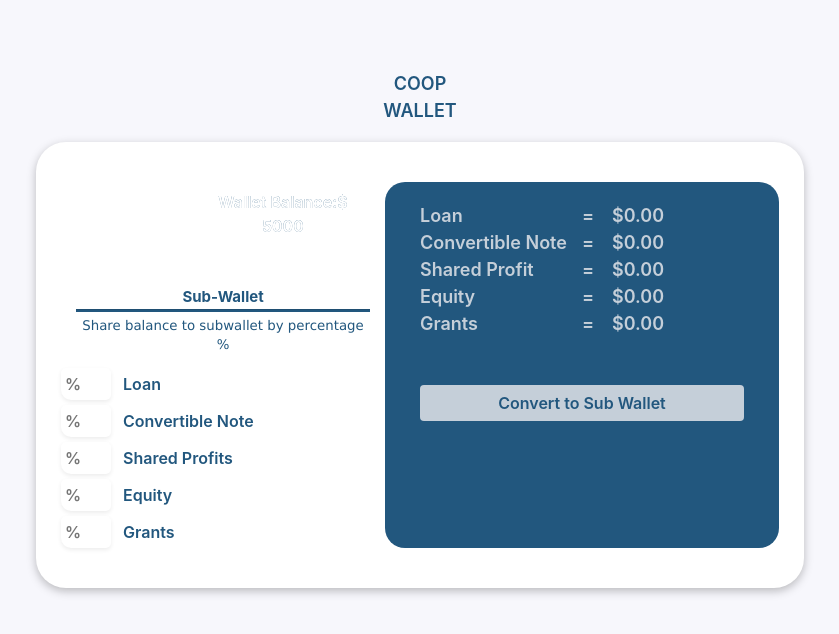
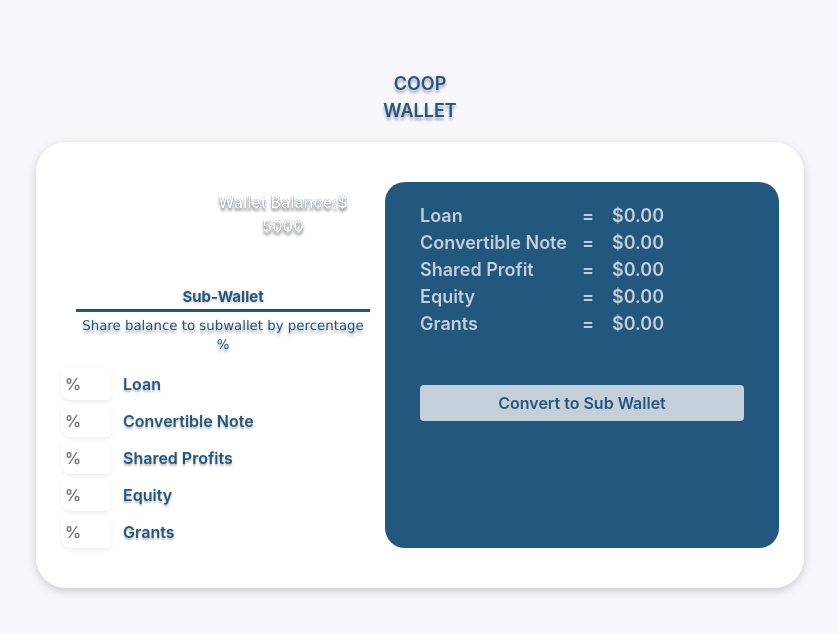
Before and after one commit to kufre-abasi/percentage-calculator, a plain HTML site: page index.html in a window 1280 px wide. Shown: the whole page, without its empty margins (220-1059 px from the left). Drawn offline with nearby package versions, Linux system fonts and the light colour scheme.

Commit message:
color code changed

```diff
--- a/css/style.css
+++ b/css/style.css
@@ -12,14 +12,14 @@ body{
     width: 60%;
     padding: 40px;
     background-color: #FFFFFF;
-    box-shadow: 0 3px 10px rgba(0, 0, 0, 0.253);
+    box-shadow: 0 3px 10px rgba(74, 74, 75, 0.253);
     border-radius: 30px;
 }
 .heading{
     font-size: large;
     font-weight: 600;
     color: #22577E;
-    /* margin: 0 auto !important; */
+    text-shadow: 0px 3px 3px rgba(109, 111, 136, 0.637);
     text-align: center;
     padding-top: 70px;
 }
@@ -27,6 +27,7 @@ body{
     font-size:15px;
     font-weight: 700;
     color: #22577E;
+    text-shadow: 0px 1px 3px rgba(126, 123, 123, 0.5);
 }
 .amount{
     width: auto;
@@ -40,7 +41,7 @@ body{
     /* -webkit-background-clip: text; */
     -moz-background-clip: text;
     background-clip: text;
-    text-shadow: 0px 3px 3px rgba(255,255,255,0.5);
+    text-shadow: 0px 3px 3px rgba(37, 34, 34, 0.5);
 }
 .amount-main{
     /* background-color: rgba(244, 244, 247, 0.438); */
@@ -76,6 +77,7 @@ body{
     font-weight: 600;
     padding: 4px;
     margin-top: 5px;
+    text-shadow: 0px 2px 2px rgba(119, 118, 118, 0.5);
 }
 .label{
     color: rgba(234, 234, 238, 0.815);
@@ -94,7 +96,7 @@ body{
 }
 .intro{
     color: #22577E;
-
+    text-shadow: 0px 3px 3px rgba(85, 84, 84, 0.5);
     font-size: smaller;
     font-family: 'Lucida Sans', 'Lucida Sans Regular', 'Lucida Grande', 'Lucida Sans Unicode', Geneva, Verdana, sans-serif;
 }
```
